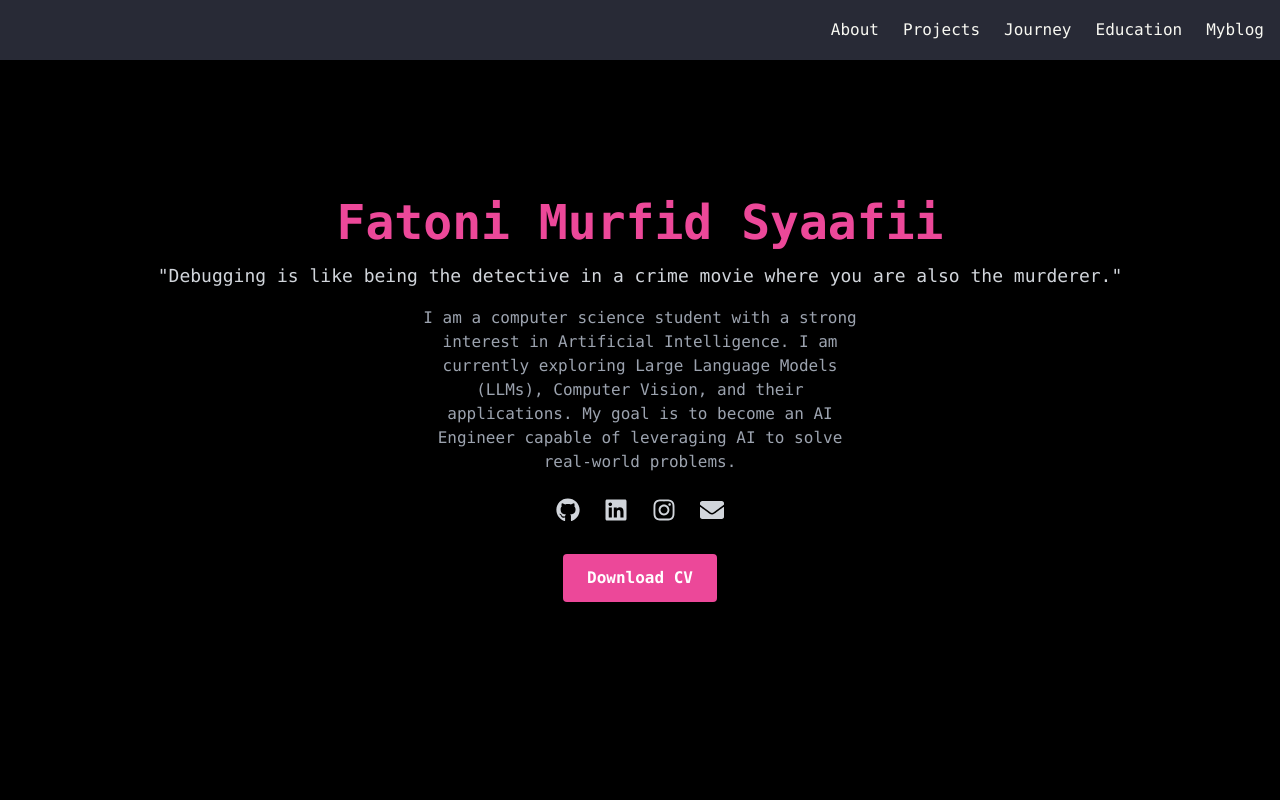
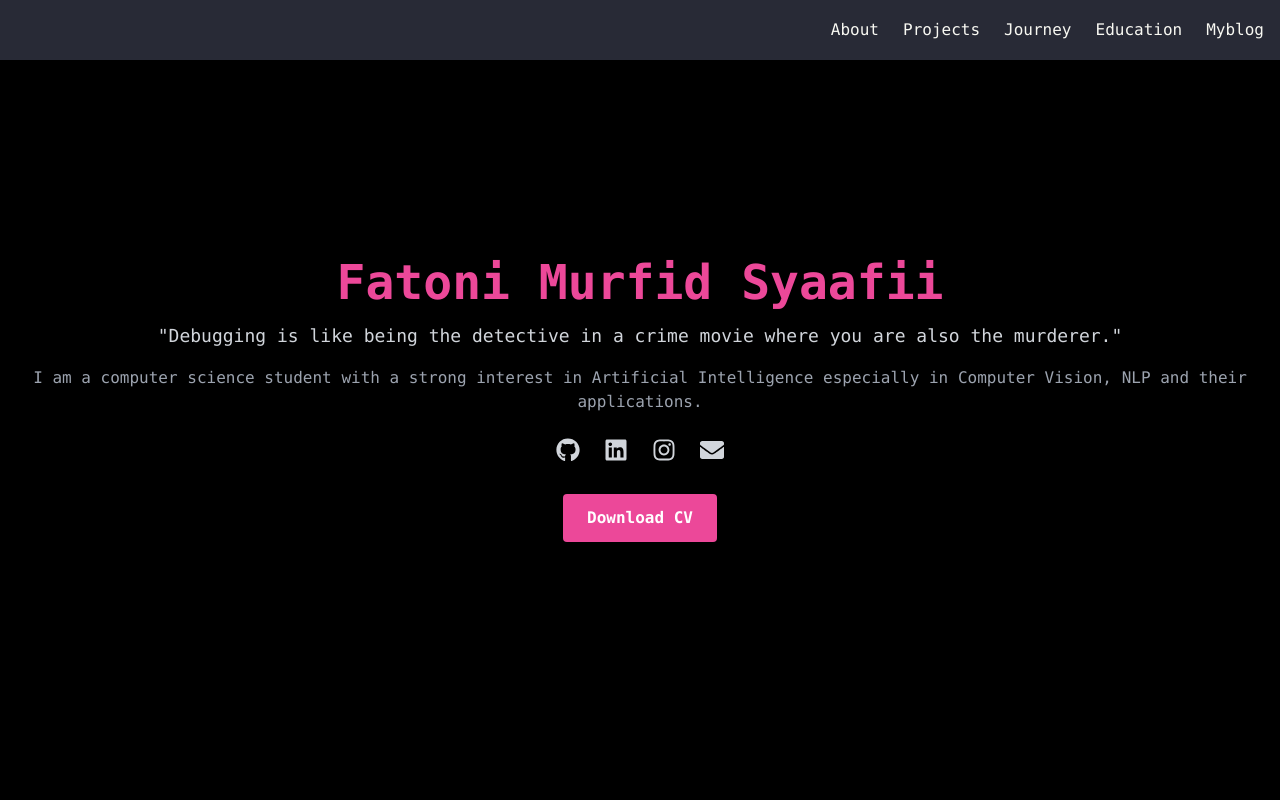
Before and after one commit to tonimurfid/todo, a React (Vite) app: page / in a window 1280 px wide. Shown: the top 800 px of the page. Built offline with nearby package versions, Linux system fonts and the light colour scheme.

Commit message:
update profile

```diff
--- a/src/components/Hero.jsx
+++ b/src/components/Hero.jsx
@@ -11,10 +11,8 @@ export const Hero = () => {
       <p className="mt-4 text-lg">
         "Debugging is like being the detective in a crime movie where you are also the murderer."
       </p>
-      <p className="mt-4 text-gray-400 max-w-md">
-      I am a computer science student with a strong interest in Artificial Intelligence.
-      I am currently exploring Large Language Models (LLMs), Computer Vision, and their applications.
-      My goal is to become an AI Engineer capable of leveraging AI to solve real-world problems.
+      <p className="mt-4 text-gray-400 max-w">
+      I am a computer science student with a strong interest in Artificial Intelligence especially in Computer Vision, NLP and their applications.
       </p>
       <div className="flex space-x-6 mt-6">
         <a href="https://github.com/tonimurfid" target="_blank" rel="noreferrer">
```
